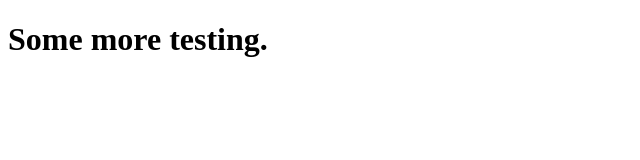
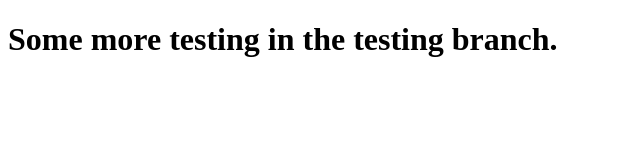
Before and after one commit to aseijo/test, a plain HTML site: page index.html in a window 1280 px wide. Shown: the whole page, without its empty margins (0-640 px from the left). Drawn offline with Linux system fonts and the light colour scheme.

Commit message:
Working on the testing branch

```diff
--- a/index.html
+++ b/index.html
@@ -7,6 +7,6 @@
     <title>Document</title>
 </head>
 <body>
-    <h1>Some more testing.</h1>
+    <h1>Some more testing in the testing branch.</h1>
 </body>
 </html>
```
